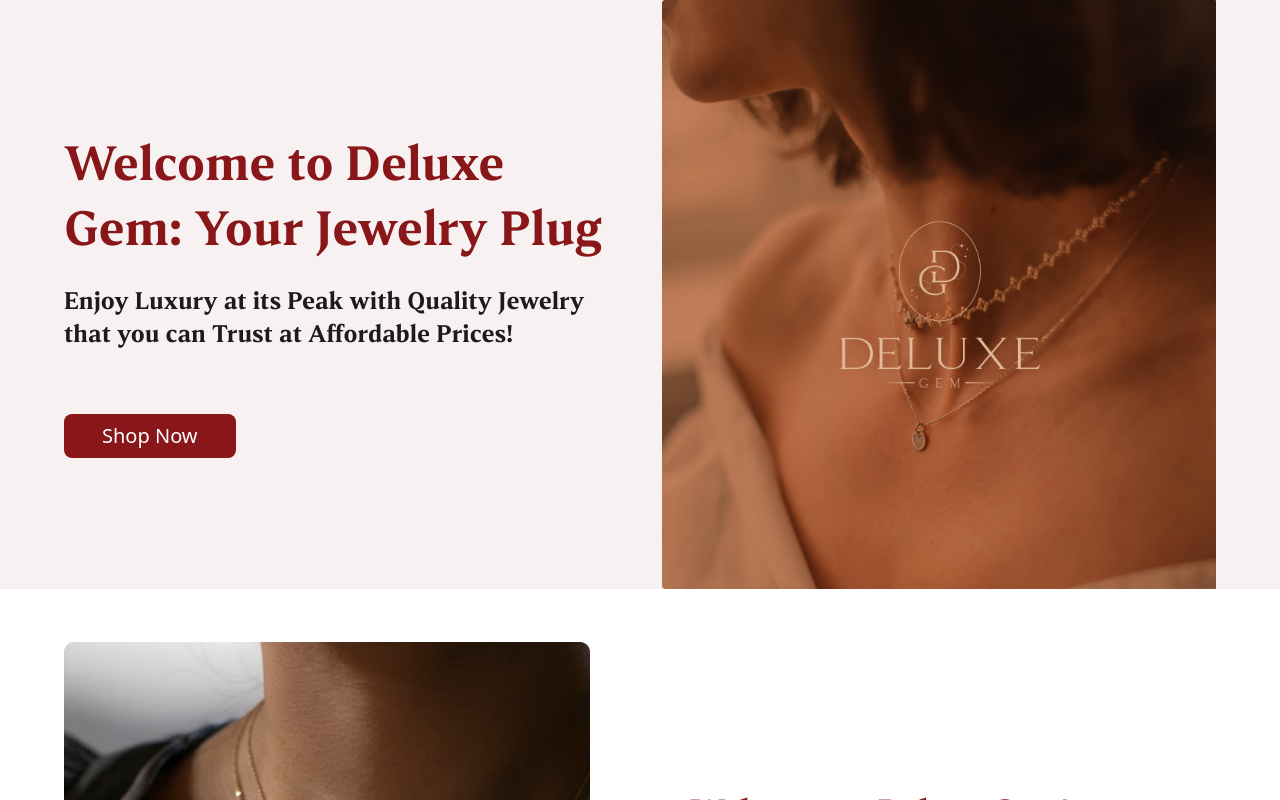
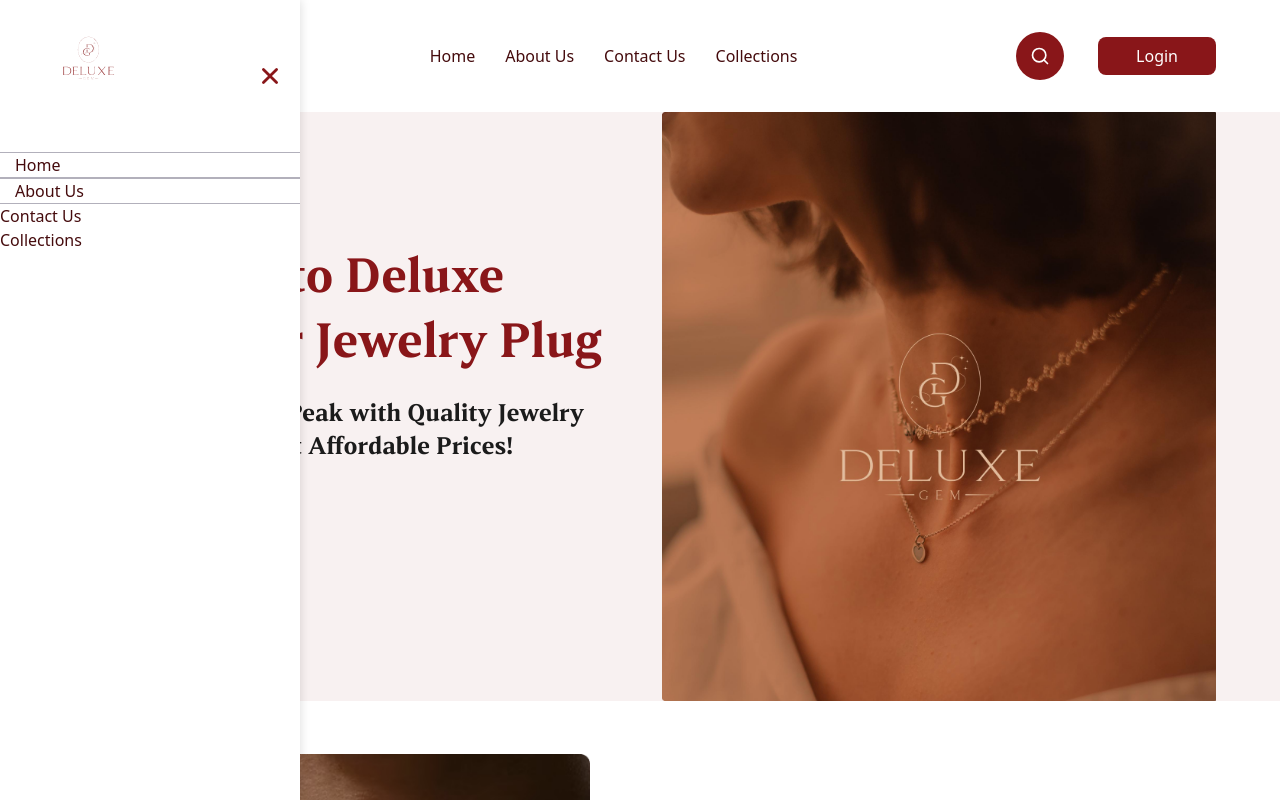
Before and after one commit to Oluwa-bunmi/Deluxe, a React (Vite) app: page / in a window 1280 px wide. Shown: the top 800 px of the page. Built offline with nearby package versions, Linux system fonts and the light colour scheme.

Commit message:
auth done, homepage nav loading...

```diff
--- a/src/App.jsx
+++ b/src/App.jsx
@@ -8,19 +8,27 @@
 import Contact from "./pages/Contact";
 import Collection from "./pages/Collection";
 import Home from "./pages/Home";
+import ProtectedRoute from "./components/ProtectedRoute";
 function App() {
   return (
     <Routes>
       <Route path="/signup" element={<SignUp />} />;
       <Route path="/login" element={<Login />} />;
-      <Route path="/forgot-password" element={<ForgotPassword/>} />;
-      <Route path="/create-new-password" element={<NewPassword/>} />;
-      <Route path="/" element={<Home/>} />;
-      <Route path="/about-us" element={<About/>} />;
-      <Route path="/contact-us" element={<Contact/>} />;
-      <Route path="/dashboard" element={<Collection/>} />;
+      <Route path="/forgot-password" element={<ForgotPassword />} />;
+      <Route path="/create-new-password" element={<NewPassword />} />;
+      <Route path="/" element={<Home />} />;
+      <Route path="/about-us" element={<About />} />;
+      <Route path="/contact-us" element={<Contact />} />;
+      <Route
+        path="/dashboard"
+        element={
+          <ProtectedRoute>
+            <Collection />
+          </ProtectedRoute>
+        }
+      />
+      ;
     </Routes>
-
   );
 }
 
--- /dev/null
+++ b/src/components/Modal.jsx
@@ -0,0 +1,20 @@
+import success from "../assets/success.png";
+const Modal = ({msg}) => {
+  return (
+    <div className="fixed bg-white w-full h-screen flex items-center justify-center z-[999] ">
+      <div className="p-8 ">
+        <h1 className="text-[48px] text-primary accia text-center">Success!</h1>
+        <img
+          src={success}
+          alt="success image."
+          className="mt-[56px] mb-[32px] block mx-auto"
+        />
+        <p className="text-xl text-primary font-medium leading-[28px]">
+          {msg}
+        </p>
+      </div>
+    </div>
+  );
+};
+
+export default Modal;
--- a/src/components/Navbar.jsx
+++ b/src/components/Navbar.jsx
@@ -1,43 +1,91 @@
 import { Link, NavLink } from "react-router-dom";
 import { FiSearch } from "react-icons/fi";
+import { FaBars } from "react-icons/fa";
+import { IoClose } from "react-icons/io5";
+
 import logo from "../assets/logo.png";
 const Navbar = () => {
+  const token = localStorage.getItem("token");
   return (
     <nav>
       <div className="container flex justify-between items-center">
-        <Link>
+        <FaBars className="lg:hidden text-dark text-3xl" />
+        <Link to="/">
+          {/* style={{ marginTop: "2.5rem" }} */}
           <img src={logo} alt="logo" />
         </Link>
-        <ul className="flex items-center gap-[30px]">
-          <li className="text-[16px] font-normal text-primary">
-            <NavLink to="">Home</NavLink>
+        <ul className="hidden lg:flex items-center gap-[30px]">
+          <li className="text-[16px] font-normal text-tertiary leading-[24px]">
+            <NavLink to="/about-us">Home</NavLink>
           </li>
-          <li className="text-[16px] font-normal text-primary">
-            <NavLink to="">About Us</NavLink>
+          <li className="text-[16px] font-normal text-tertiary leading-[24px]">
+            <NavLink to="/about-us">About Us</NavLink>
           </li>
-          <li className="text-[16px] font-normal text-primary">
-            <NavLink to="">Contact Us</NavLink>
+          <li className="text-[16px] font-normal text-tertiary leading-[24px]">
+            <NavLink to="/contact-us">Contact Us</NavLink>
           </li>
-          <li className="text-[16px] font-normal text-primary">
-            <NavLink to="">Collections</NavLink>
+          <li className="text-[16px] font-normal text-tertiary leading-[24px]">
+            <NavLink to="/collections">Collections</NavLink>
           </li>
         </ul>
         <div className="flex items-center gap-[34px]">
-          <div className="bg-light w-[300px] py-[12px] gap-[16px] flex justify-center items-center rounded-[20px] text-primary">
+          {/* <div className="bg-light w-[300px] py-[12px] gap-[16px] flex justify-center items-center rounded-[20px] text-primary">
             <FiSearch />
             <input
               type="text"
               placeholder="Search for something"
               className="text-[12px] border-none outline-none bg-transparent text-primary"
             />
+          </div> */}
+          <div className="bg-primary cursor-pointer w-[3rem] h-[3rem] rounded-[50%] flex justify-center items-center">
+            <FiSearch className="text-white text-xl" />
           </div>
-          <Link
-            to="/shop"
-            className="bg-primary text-white text-[16px] px-[38px] rounded-lg py-2"
-          >
-            Shop Now
+          <div className="hidden md:block">
+            {token ? (
+              <Link
+                to="/dashboard"
+                className="bg-primary text-white text-[16px] px-[38px] rounded-lg py-2"
+              >
+                Account
+              </Link>
+            ) : (
+              <Link
+                to="/login"
+                className="bg-primary text-white text-[16px] px-[38px] rounded-lg py-2"
+              >
+                Login
+              </Link>
+            )}
+          </div>
+        </div>
+      </div>
+      <div
+        style={{
+          transition: "all 0.3s ease",
+          boxShadow: "0 0 10px rgba(0, 0, 0, 0.15)",
+        }}
+        className="bg-white fixed z-[9999] top-0 left-0 w-full max-w-[300px] h-screen"
+      >
+        <div className="flex justify-between items-center px-[15px] py-[20px]">
+          <Link>
+            <img src={logo} alt="" />
           </Link>
+          <IoClose className="text-3xl text-primary"/>
         </div>
+        <ul className="bloc">
+          <li className="text-[16px] font-normal text-tertiary leading-[24px] border-y border-gray ">
+            <NavLink to="/about-us" className="px-[15px] py-[20px] leading-4">Home</NavLink>
+          </li>
+          <li className="text-[16px] font-normal text-tertiary leading-[24px] border-y border-gray ">
+            <NavLink to="/about-us" className="px-[15px] py-[20px] leading-4">About Us</NavLink>
+          </li>
+          <li className="text-[16px] font-normal text-tertiary leading-[24px]">
+            <NavLink to="/contact-us">Contact Us</NavLink>
+          </li>
+          <li className="text-[16px] font-normal text-tertiary leading-[24px]">
+            <NavLink to="/collections">Collections</NavLink>
+          </li>
+        </ul>
       </div>
     </nav>
   );
--- /dev/null
+++ b/src/components/ProtectedRoute.jsx
@@ -0,0 +1,13 @@
+import { Navigate } from "react-router-dom";
+
+const ProtectedRoute = ({ children }) => {
+  const token = localStorage.getItem("token");
+  console.log(token);
+ if (!token) {
+   return <Navigate to="/login" />;
+ } else {
+   return children;
+ }
+};
+
+export default ProtectedRoute;
--- a/src/lib/requests.js
+++ b/src/lib/requests.js
@@ -1,7 +1,7 @@
 const Request = {
   signup: "/signup",
   login: "/login",
-  forgotPassword: "/forgot-password",
+  forgotPassword: "/forgotPassword",
   newPassword: "/new-password",
   contactUs: "/contact",
 };
--- a/src/pages/ForgotPassword.jsx
+++ b/src/pages/ForgotPassword.jsx
@@ -8,29 +8,23 @@
 import Request from "../lib/requests";
 import "react-toastify/dist/ReactToastify.css";
 import { forgotPasswordSchema } from "../schemas";
+import { useState } from "react";
+import Modal from "../components/Modal";
 const ForgotPassword = () => {
+  const [modal, setModal] = useState(false);
+  const [message, setMessage] = useState("");
   const initialValues = {
     email: "",
   };
   const onSubmit = async (payload, actions) => {
     try {
       const res = await Axios.post(Request.forgotPassword, payload);
-      if (res.data.status === "success") {
-        toast.success("Message sent successfully!", {
-          position: "top-right",
-          style: {
-            zIndex: "100",
-          },
-        });
-      } else {
-        toast.error("Message sending unsuccessful. Please try again.", {
-          position: "top-right",
-        });
-      }
+      setMessage(res.data.message);
+      setModal(true);
+      console.log(res);
     } catch (error) {
-      toast.error("An error occurred. Please try again later.", {
-        position: "top-right",
-      });
+      console.log(error);
+      toast.error(error?.message);
     }
     await new Promise((resolve) => setTimeout(resolve, 1000));
     actions.resetForm();
@@ -54,6 +48,8 @@
     return touched[key] && errors[key];
   };
   return (
+    <>
+      {modal && <Modal msg={message} />}
       <section className="grid lg:grid-cols-2 font-hat lg:h-screen">
         <form
           onSubmit={handleSubmit}
@@ -97,9 +93,14 @@
           </p>
         </form>
         <div className="hidden lg:block h-screen overflow-hidden">
-        <img src={heroImg} alt="earring" className="w-full h-full object-cover" />
+          <img
+            src={heroImg}
+            alt="earring"
+            className="w-full h-full object-cover"
+          />
         </div>
       </section>
+    </>
   );
 };
 
--- a/src/pages/Home.jsx
+++ b/src/pages/Home.jsx
@@ -6,10 +6,13 @@
 import Testimonial from "../components/Testimonial";
 import Discount from "../components/Discount";
 import Footer from "../components/Footer";
+import Navbar from "../components/Navbar";
 const Home = () => {
   return (
     <>
+    <Navbar/>
       <section className="bg-light ">
+
         <div className="grid lg:grid-cols-2 items-center gap-[44px] container">
           <div className="lg:order-2">
             <img
@@ -47,6 +50,7 @@
         orderOne={`lg:order-2`}
         orderTwo={`lg:order-1`}
       />
+
       <Footer />
     </>
   );
--- a/src/pages/Login.jsx
+++ b/src/pages/Login.jsx
@@ -35,10 +35,11 @@
     }
     try {
       const res = await Axios.post(Request.login, payload);
+
       localStorage.setItem("token", res.data.token);
       navigate("/");
     } catch (error) {
-      // console.log(error);
+
       toast.error(error?.response.data.message);
     }
     await new Promise((resolve) => setTimeout(resolve, 1000));
```
Also changed, not shown: src/components/Sidenav.jsx (+54 -27 lines), src/assets/success.png (added). Lines whose indentation alone changed are shown as unchanged.
